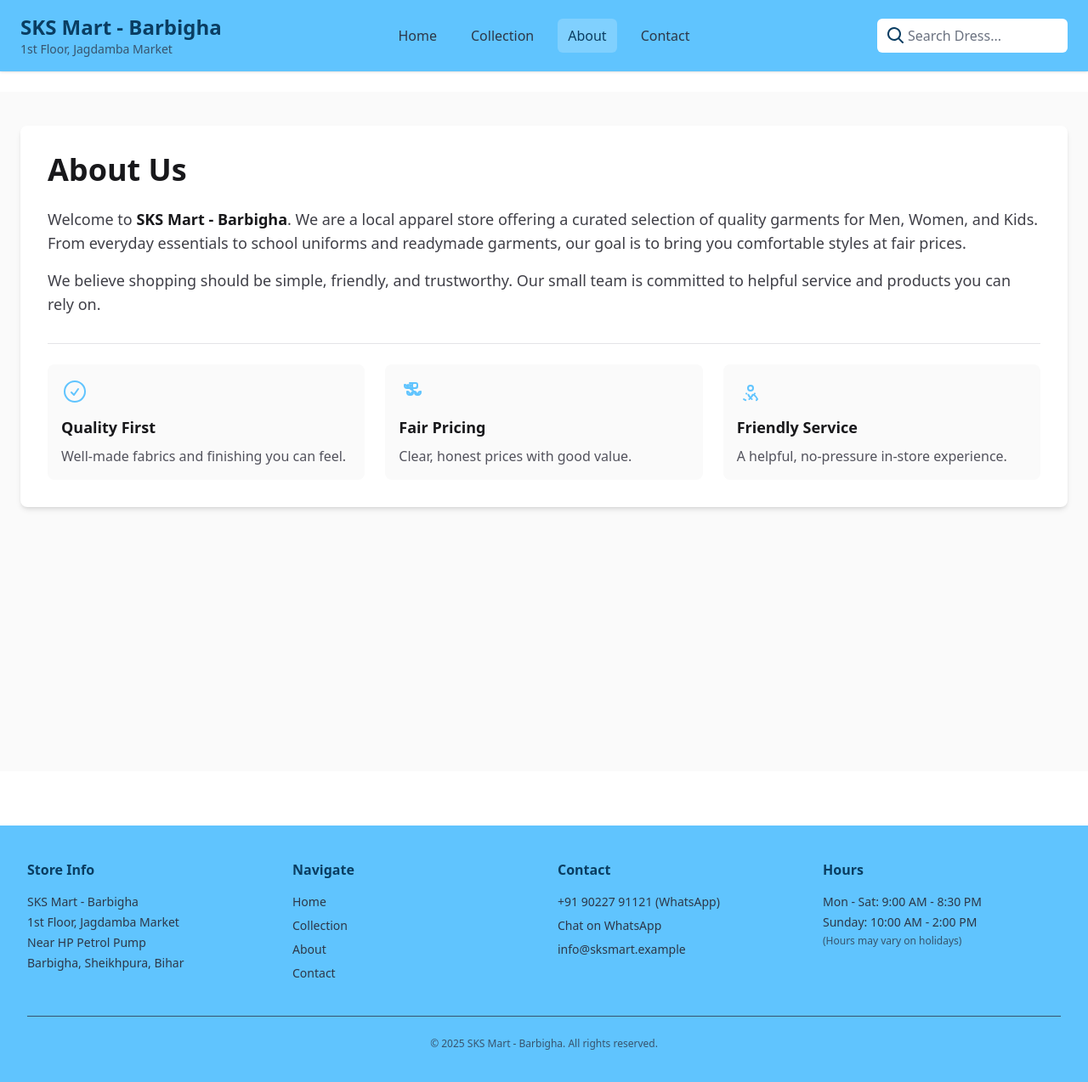
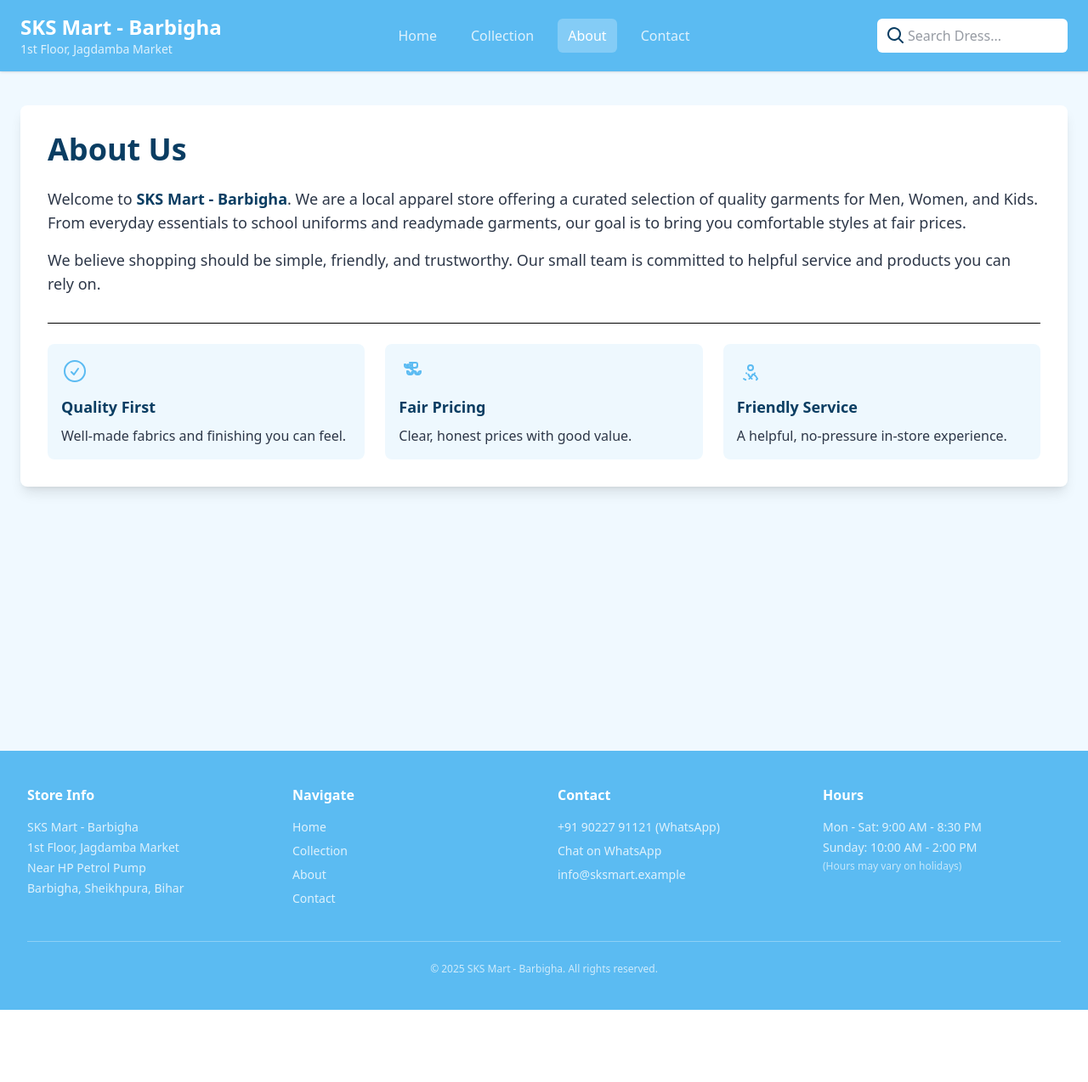
Before and after one commit to AmanKumar9958/Static_E_Commerce, a React (Vite) app: page /about in a window 1280 px wide. Shown: the top 1274 px of the page at 85% size. After the commit the page ends 1189 px from the top, so only its background shows below. Built offline with nearby package versions, Linux system fonts and the light colour scheme.

Commit message:
- Redesigned the UI

```diff
--- a/src/App.jsx
+++ b/src/App.jsx
@@ -19,11 +19,11 @@ const App = () => {
 
   return (
     <BrowserRouter>
-      <div className="min-h-screen flex flex-col">
+      <div className="min-h-screen flex flex-col bg-page"> {/* Use bg-page for consistent tint */}
         <a href="#main" className="sr-only focus:not-sr-only focus:absolute focus:top-2 focus:left-2 bg-primary text-white px-3 py-2 rounded">Skip to content</a>
         <Navbar onSearch={setSearch} currentPath={window.location.pathname} />
         <ScrollToTop />
-        <main className="pt-6 flex-1" id="main" role="main">
+        <main className="flex-1" id="main" role="main"> {/* Removed pt-6 */}
           <Routes>
             <Route path="/" element={<Home products={products} onProductClick={handleProductClick} />} />
             <Route path="/collection" element={<Collection products={products} searchQuery={search} onProductClick={handleProductClick} />} />
--- a/src/components/BackToTopButton.jsx
+++ b/src/components/BackToTopButton.jsx
@@ -19,7 +19,7 @@ const BackToTopButton = () => {
       onClick={() => window.scrollTo({ top: 0, behavior: 'smooth' })}
       className="fixed bottom-6 right-6 z-50 rounded-full bg-neutral text-heading border border-heading w-12 h-12 shadow-lg flex items-center justify-center hover:bg-white focus:outline-none focus-visible:ring-2 focus-visible:ring-heading"
     >
-      <svg xmlns="http://www.w3.org/2000/svg" viewBox="0 0 24 24" fill="currentColor" className="w-6 h-6"><path fillRule="evenodd" d="M12 3.75a.75.75 0 01.75.75v13.19l4.72-4.72a.75.75 0 111.06 1.06l-6 6-.02.02a.76.76 0 01-1.06-.02l-6-6a.75.75 0 111.06-1.06l4.72 4.72V4.5A.75.75 0 0112 3.75z" clipRule="evenodd" /></svg>
+      <svg xmlns="http://www.w3.org/2000/svg" viewBox="0 0 24 24" fill="currentColor" className="w-6 h-6 rotate-180"><path fillRule="evenodd" d="M12 3.75a.75.75 0 01.75.75v13.19l4.72-4.72a.75.75 0 111.06 1.06l-6 6-.02.02a.76.76 0 01-1.06-.02l-6-6a.75.75 0 111.06-1.06l4.72 4.72V4.5A.75.75 0 0112 3.75z" clipRule="evenodd" /></svg>
     </button>
   )
 }
--- a/src/components/Footer.jsx
+++ b/src/components/Footer.jsx
@@ -3,12 +3,13 @@ import { Link } from 'react-router-dom'
 
 const Footer = () => {
     return (
-        <footer className="bg-primary mt-16" role="contentinfo">
+        <footer className="bg-primary" role="contentinfo"> {/* Removed mt-16, let pages manage space */}
             <div className="max-w-7xl mx-auto px-4 sm:px-6 lg:px-8 py-10">
                 <div className="grid grid-cols-1 sm:grid-cols-2 lg:grid-cols-4 gap-8">
                     <div>
-                        <h2 className="text-heading font-bold mb-4">Store Info</h2>
-                        <address className="not-italic space-y-1 text-sm text-body">
+                        {/* **UI/UX FIX:** Changed text to white for contrast on blue bg */}
+                        <h2 className="text-white font-bold mb-4">Store Info</h2>
+                        <address className="not-italic space-y-1 text-sm text-white/80">
                             <p>SKS Mart - Barbigha</p>
                             <p>1st Floor, Jagdamba Market</p>
                             <p>Near HP Petrol Pump</p>
@@ -16,33 +17,33 @@ const Footer = () => {
                         </address>
                     </div>
                     <div>
-                        <h2 className="text-heading font-bold mb-4">Navigate</h2>
-                        <ul className="space-y-2 text-sm text-body">
-                            <li><Link to="/" className="hover:underline hover:text-heading transition-colors">Home</Link></li>
-                            <li><Link to="/collection" className="hover:underline hover:text-heading transition-colors">Collection</Link></li>
-                            <li><Link to="/about" className="hover:underline hover:text-heading transition-colors">About</Link></li>
-                            <li><Link to="/contact" className="hover:underline hover:text-heading transition-colors">Contact</Link></li>
+                        <h2 className="text-white font-bold mb-4">Navigate</h2>
+                        <ul className="space-y-2 text-sm text-white/80">
+                            <li><Link to="/" className="hover:underline hover:text-white transition-colors">Home</Link></li>
+                            <li><Link to="/collection" className="hover:underline hover:text-white transition-colors">Collection</Link></li>
+                            <li><Link to="/about" className="hover:underline hover:text-white transition-colors">About</Link></li>
+                            <li><Link to="/contact" className="hover:underline hover:text-white transition-colors">Contact</Link></li>
                         </ul>
                     </div>
                     <div>
-                        <h2 className="text-heading font-bold mb-4">Contact</h2>
-                        <ul className="space-y-2 text-sm text-body">
-                            <li><a href="tel:+919022791121" className="hover:underline hover:text-heading transition-colors">+91 90227 91121 (WhatsApp)</a></li>
-                            <li><a href="https://wa.me/919022791121" target="_blank" rel="noopener noreferrer" className="hover:underline hover:text-heading transition-colors">Chat on WhatsApp</a></li>
-                            <li><a href="mailto:info@sksmart.example" className="hover:underline hover:text-heading transition-colors">info@sksmart.example</a></li>
+                        <h2 className="text-white font-bold mb-4">Contact</h2>
+                        <ul className="space-y-2 text-sm text-white/80">
+                            <li><a href="tel:+919022791121" className="hover:underline hover:text-white transition-colors">+91 90227 91121 (WhatsApp)</a></li>
+                            <li><a href="https://wa.me/919022791121" target="_blank" rel="noopener noreferrer" className="hover:underline hover:text-white transition-colors">Chat on WhatsApp</a></li>
+                            <li><a href="mailto:info@sksmart.example" className="hover:underline hover:text-white transition-colors">info@sksmart.example</a></li>
                         </ul>
                     </div>
                     <div>
-                        <h2 className="text-heading font-bold mb-4">Hours</h2>
-                        <ul className="space-y-1 text-sm text-body">
+                        <h2 className="text-white font-bold mb-4">Hours</h2>
+                        <ul className="space-y-1 text-sm text-white/80">
                             <li>Mon - Sat: 9:00 AM - 8:30 PM</li>
                             <li>Sunday: 10:00 AM - 2:00 PM</li>
                             <li className="text-xs opacity-80">(Hours may vary on holidays)</li>
                         </ul>
                     </div>
                 </div>
-                <div className="mt-10 pt-6 border-t border-heading/30 text-center text-xs text-body/80">
-                    <p>&copy; {new Date().getFullYear()} SKS Mart - Barbigha. All rights reserved.</p>
+                <div className="mt-10 pt-6 border-t border-white/30 text-center text-xs text-white/70">
+                    <p>© {new Date().getFullYear()} SKS Mart - Barbigha. All rights reserved.</p>
                 </div>
             </div>
         </footer>
--- a/src/components/Navbar.jsx
+++ b/src/components/Navbar.jsx
@@ -42,13 +42,16 @@ const Navbar = ({ onSearch, currentPath }) => {
     return () => window.removeEventListener('keydown', onKey)
   }, [])
 
+  // **UI/UX FIX:** Links on bg-primary MUST be high-contrast (white).
+  // The original text-heading/text-body had poor contrast.
   const navLinkClasses = ({ isActive }) =>
     `px-3 py-2 rounded-md font-medium transition-colors ${
       isActive
-        ? 'text-heading bg-white/20' // Active: navy text with subtle bg
-        : 'text-body hover:text-heading' // Inactive: charcoal; hover to navy
+        ? 'text-white bg-white/25' // Active: White text with subtle bg
+        : 'text-white/80 hover:text-white hover:bg-white/10' // Inactive: Semi-transparent white
     } focus:outline-none focus-visible:ring-2 focus-visible:ring-white`
 
+  // Mobile links already had the correct white text logic
   const mobileNavLinkClasses = (path) =>
     `w-full text-left px-3 py-3 rounded-md font-medium ${
       currentPath === path
@@ -63,14 +66,15 @@ const Navbar = ({ onSearch, currentPath }) => {
           {/* Brand: left */}
           <div className="flex items-center gap-4 flex-1">
             <Link to="/" className="hover:cursor-pointer flex flex-col group rounded-md p-1 -ml-1 focus:outline-none focus-visible:ring-2 focus-visible:ring-white">
-              <span className='text-lg md:text-2xl font-bold text-heading group-hover:opacity-90 transition-opacity'>SKS Mart - Barbigha</span>
-              <span className='text-xs sm:text-sm text-body/80'>1st Floor, Jagdamba Market</span>
+              {/* **UI/UX FIX:** Changed text from text-heading to text-white for accessibility */}
+              <span className='text-lg md:text-2xl font-bold text-white group-hover:opacity-90 transition-opacity'>SKS Mart - Barbigha</span>
+              <span className='text-xs sm:text-sm text-white/80'>1st Floor, Jagdamba Market</span>
             </Link>
           </div>
 
           {/* Nav: center */}
           <div className="hidden md:flex justify-center flex-1">
-            <nav aria-label="Primary" className="flex gap-4 items-center text-body">
+            <nav aria-label="Primary" className="flex gap-4 items-center"> {/* Removed text-body */}
               <NavLink to="/" end className={navLinkClasses}>Home</NavLink>
               <NavLink to="/collection" className={navLinkClasses}>Collection</NavLink>
               <NavLink to="/about" className={navLinkClasses}>About</NavLink>
@@ -86,7 +90,8 @@ const Navbar = ({ onSearch, currentPath }) => {
               <button
                 type="button"
                 onClick={() => submitSearch(text)}
-                className="absolute inset-y-0 left-2 flex items-center text-heading p-1 rounded-full focus:outline-none focus-visible:ring-2 focus-visible:ring-white"
+                // Icon is on the white input, so text-heading (dark blue) is perfect here.
+                className="absolute inset-y-0 left-2 flex items-center text-heading p-1 rounded-full focus:outline-none focus-visible:ring-2 focus-visible:ring-primary"
                 aria-label="Search"
                 title="Search"
               >
@@ -105,13 +110,14 @@ const Navbar = ({ onSearch, currentPath }) => {
                   }
                 }}
                 placeholder={placeholder}
-                className="bg-white text-body placeholder:text-[#6B7280] rounded-md pl-9 pr-10 py-2 w-36 md:w-56 focus:outline-none focus:ring-2 focus:ring-white"
+                // Text inside input uses text-body (dark slate), which is perfect.
+                className="bg-white text-body placeholder:text-body/80 rounded-md pl-9 pr-10 py-2 w-36 md:w-56 focus:outline-none focus:ring-2 focus:ring-primary"
                 aria-label="Search products"
               />
               {text && (
                 <button
                   onClick={clear}
-                  className="absolute right-2 top-1/2 -translate-y-1/2 text-heading p-1 rounded-full focus:outline-none focus-visible:ring-2 focus-visible:ring-white"
+                  className="absolute right-2 top-1/2 -translate-y-1/2 text-heading p-1 rounded-full focus:outline-none focus-visible:ring-2 focus-visible:ring-primary"
                   aria-label="Clear search input"
                 >
                   <svg xmlns="http://www.w3.org/2000/svg" className="h-5 w-5 hover:cursor-pointer" viewBox="0 0 20 20" fill="currentColor"><path fillRule="evenodd" d="M4.293 4.293a1 1 0 011.414 0L10 8.586l4.293-4.293a1 1 0 111.414 1.414L11.414 10l4.293 4.293a1 1 0 01-1.414 1.414L10 11.414l-4.293 4.293a1 1 0 01-1.414-1.414L8.586 10 4.293 5.707a1 1 0 010-1.414z" clipRule="evenodd" /></svg>
--- a/src/index.css
+++ b/src/index.css
@@ -2,31 +2,34 @@
 
 /* Simple mount animations for newly revealed items */
 @keyframes fade-in-up {
-	from { opacity: 0; transform: translateY(6px); }
-	to { opacity: 1; transform: translateY(0); }
+    from { opacity: 0; transform: translateY(6px); }
+    to { opacity: 1; transform: translateY(0); }
 }
 
 .animate-fade-in-up {
-	animation: fade-in-up 300ms ease-out both;
+    animation: fade-in-up 300ms ease-out both;
 }
 
 /* Utility override if tailwind theme extension failed: ensure primary classes work */
-.text-primary { color: #60C4FE; }
-.bg-primary { background-color: #60C4FE; }
-.border-primary { border-color: #60C4FE; }
-.focus\:ring-primary:focus { --tw-ring-color: #60C4FE; }
-.focus-visible\:ring-primary:focus-visible { --tw-ring-color: #60C4FE; }
-.bg-primary\/10 { background-color: rgba(96,196,254,0.10); }
-.text-primary\/80 { color: rgba(96,196,254,0.80); }
-.hover\:bg-primary:hover { background-color: #60C4FE; }
+.text-primary { color: #5BBBF2; }
+.bg-primary { background-color: #5BBBF2; }
+.border-primary { border-color: #5BBBF2; }
+.focus\:ring-primary:focus { --tw-ring-color: #5BBBF2; }
+.focus-visible\:ring-primary:focus-visible { --tw-ring-color: #5BBBF2; }
+.bg-primary\/10 { background-color: rgba(91,187,242,0.10); }
+.text-primary\/80 { color: rgba(91,187,242,0.80); }
+.hover\:bg-primary:hover { background-color: #5BBBF2; }
 .hover\:bg-primary\/80:hover { background-color: rgba(96,196,254,0.80); }
-.hover\:text-primary:hover { color: #60C4FE; }
+.hover\:text-primary:hover { color: #5BBBF2; }
 
 /* Fall back utilities for new palette */
-.text-heading { color: #0A3D62; }
-.text-body { color: #2D3748; }
+.text-heading { color: #0A3D62; } /* Dark Blue - Great for on-white */
+.text-body { color: #2D3748; } /* Dark Slate - Great for on-white */
 .text-body\/80 { color: rgba(45,55,72,0.80); }
 .bg-neutral { background-color: #FFFFFF; }
-.bg-cta { background-color: #F97316; }
-.text-cta { color: #F97316; }
-.hover\:bg-cta:hover { background-color: #F97316; }
+.bg-cta { background-color: #F58634; } /* Orange - Great CTA */
+.text-cta { color: #F58634; }
+.hover\:bg-cta:hover { background-color: #F58634; }
+
+/* New utility for the page background to match the blue theme */
+.bg-page { background-color: #F0F9FF; } /* This is Tailwind's sky-50 */
--- a/src/pages/About.jsx
+++ b/src/pages/About.jsx
@@ -2,14 +2,15 @@ import React from 'react'
 
 const About = () => {
   return (
-    // Page background
-    <div className="bg-zinc-50 py-10 min-h-screen">
+    // **UI/UX CHANGE:** Changed from bg-zinc-50 to bg-page (light blue tint)
+    <div className="bg-page py-10 min-h-screen">
       <div className="container-max mx-auto px-4 sm:px-6">
-        <section className="bg-white rounded-lg p-6 md:p-8 shadow-md">
-          <h1 className="text-3xl md:text-4xl font-extrabold text-zinc-900 mb-6">About Us</h1>
-          <div className="space-y-4 text-zinc-700 text-base md:text-lg">
+        <section className="bg-white rounded-lg p-6 md:p-8 shadow-lg"> {/* Stronger shadow */}
+          {/* **UI/UX CHANGE:** Using theme text colors */}
+          <h1 className="text-3xl md:text-4xl font-extrabold text-heading mb-6">About Us</h1>
+          <div className="space-y-4 text-body text-base md:text-lg">
             <p>
-              Welcome to <span className="font-semibold text-zinc-900">SKS Mart - Barbigha</span>. We are a local apparel store offering
+              Welcome to <span className="font-semibold text-heading">SKS Mart - Barbigha</span>. We are a local apparel store offering
               a curated selection of quality garments for Men, Women, and Kids. From everyday
               essentials to school uniforms and readymade garments, our goal is to bring you
               comfortable styles at fair prices.
@@ -20,30 +21,31 @@ const About = () => {
             </p>
           </div>
 
-          <div className="grid sm:grid-cols-3 gap-6 mt-8 pt-6 border-t border-zinc-200">
+          <div className="grid sm:grid-cols-3 gap-6 mt-8 pt-6 border-t border-primary/20">
             {/* Feature 1 */}
-            <div className="p-4 bg-zinc-50 rounded-lg">
+            {/* **UI/UX CHANGE:** Using bg-primary/10 for a subtle blue tint */}
+            <div className="p-4 bg-primary/10 rounded-lg">
               <svg xmlns="http://www.w3.org/2000/svg" fill="none" viewBox="0 0 24 24" strokeWidth={1.5} stroke="currentColor" className="w-8 h-8 text-primary mb-3">
                 <path strokeLinecap="round" strokeLinejoin="round" d="M9 12.75L11.25 15 15 9.75M21 12a9 9 0 11-18 0 9 9 0 0118 0z" />
               </svg>
-              <h3 className="font-semibold text-lg text-zinc-900 mb-2">Quality First</h3>
-              <p className="text-zinc-600">Well-made fabrics and finishing you can feel.</p>
+              <h3 className="font-semibold text-lg text-heading mb-2">Quality First</h3>
+              <p className="text-body">Well-made fabrics and finishing you can feel.</p>
             </div>
             {/* Feature 2 */}
-            <div className="p-4 bg-zinc-50 rounded-lg">
+            <div className="p-4 bg-primary/10 rounded-lg">
               <svg xmlns="http://www.w3.org/2000/svg" fill="none" viewBox="0 0 24 24" strokeWidth={1.5} stroke="currentColor" className="w-8 h-8 text-primary mb-3">
                 <path strokeLinecap="round" strokeLinejoin="round" d="M16.5 6v.75a2.25 2.25 0 01-2.25 2.25H10.5a2.25 2.25 0 01-2.25-2.25V6m1.5-1.5H15a1.5 1.5 0 011.5 1.5v1.5A1.5 1.5 0 0115 9h-1.5a1.5 1.5 0 01-1.5-1.5V6a1.5 1.5 0 011.5-1.5zM10.5 6a2.25 2.25 0 00-2.25 2.25H7.5A2.25 2.25 0 005.25 6v.75a2.25 2.25 0 002.25 2.25h.75A2.25 2.25 0 0010.5 6zM13.5 12a2.25 2.25 0 00-2.25 2.25H9.75A2.25 2.25 0 007.5 12v.75a2.25 2.25 0 002.25 2.25h.75a2.25 2.25 0 002.25-2.25V12a2.25 2.25 0 00-2.25-2.25zM13.5 12a2.25 2.25 0 012.25 2.25h1.5a2.25 2.25 0 012.25-2.25v.75a2.25 2.25 0 01-2.25 2.25h-.75a2.25 2.25 0 01-2.25-2.25V12z" />
               </svg>
-              <h3 className="font-semibold text-lg text-zinc-900 mb-2">Fair Pricing</h3>
-              <p className="text-zinc-600">Clear, honest prices with good value.</p>
+              <h3 className="font-semibold text-lg text-heading mb-2">Fair Pricing</h3>
+              <p className="text-body">Clear, honest prices with good value.</p>
             </div>
             {/* Feature 3 */}
-            <div className="p-4 bg-zinc-50 rounded-lg">
+            <div className="p-4 bg-primary/10 rounded-lg">
               <svg xmlns="http://www.w3.org/2000/svg" fill="none" viewBox="0 0 24 24" strokeWidth={1.5} stroke="currentColor" className="w-8 h-8 text-primary mb-3">
                 <path strokeLinecap="round" strokeLinejoin="round" d="M18 18.72a9.094 9.094 0 00-3.162-3.898m2.404 4.802A9.094 9.094 0 0018 18.72m-2.404-4.802l.15-.15m-2.554 4.952a9.094 9.094 0 01-3.162-3.898m-2.404 4.802A9.094 9.094 0 016 18.72m2.404-4.802l-.15-.15m2.554 4.952a9.094 9.094 0 003.162-3.898M12 6.75a2.25 2.25 0 110 4.5 2.25 2.25 0 010-4.5z" />
               </svg>
-              <h3 className="font-semibold text-lg text-zinc-900 mb-2">Friendly Service</h3>
-              <p className="text-zinc-600">A helpful, no-pressure in-store experience.</p>
+              <h3 className="font-semibold text-lg text-heading mb-2">Friendly Service</h3>
+              <p className="text-body">A helpful, no-pressure in-store experience.</p>
             </div>
           </div>
         </section>
```
Also changed, not shown: src/pages/Collection.jsx (+16 -13 lines), src/pages/Contact.jsx (+13 -16 lines), src/pages/Home.jsx (+17 -12 lines).
